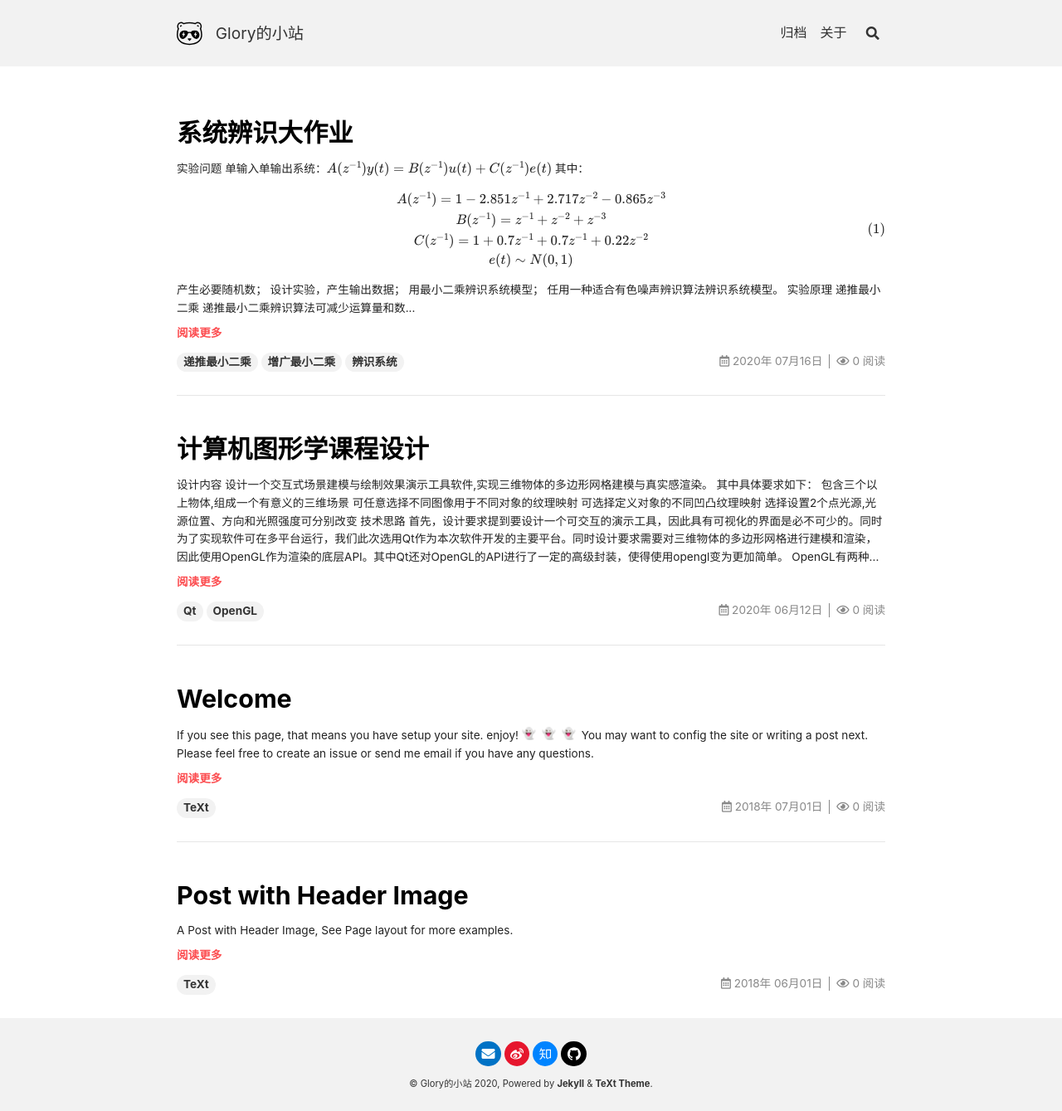
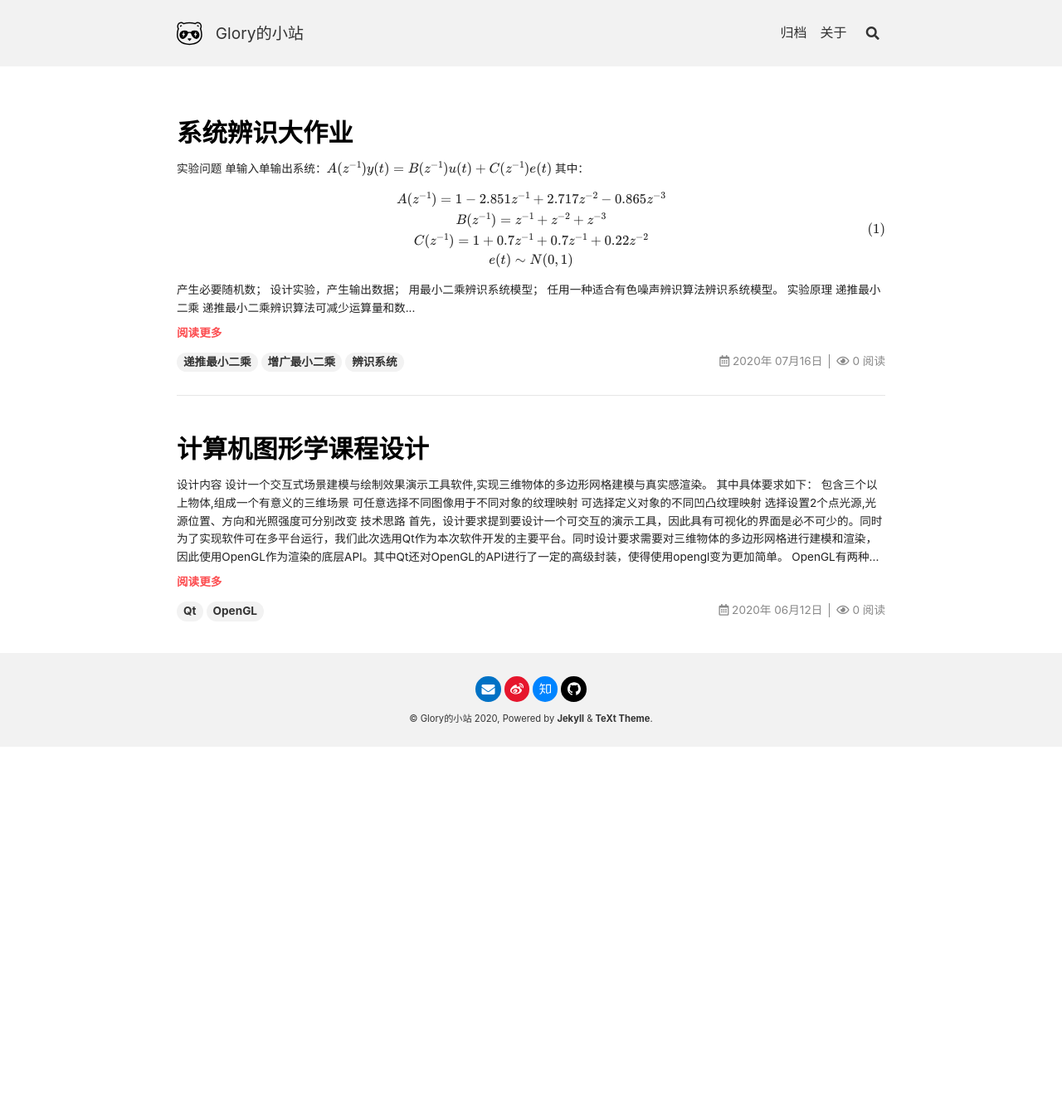
Before and after one commit to gloryhry/gloryhry.github.io, a Jekyll site: the page built from index.html, in a window 1280 px wide. Shown: the whole page at 83% size. Built offline with Jekyll 4.4.1, drawn with Linux system fonts in a browser that asks for light colours; nearby versions of some CDN libraries; emoji names are drawn with the system emoji font; formulas are drawn with MathJax 3; the list of posts is cut into pages by our own code; comment, search, counter and statistics services are not loaded; after the commit the page ends 900 px from its top, so only the background shows below that.

Commit message:
删除两个介绍和关于

````diff
--- a/_posts/2018-06-01-header-image.md
+++ /dev/null
@@ -1,12 +0,0 @@
----
-title: Post with Header Image
-tags: TeXt
-article_header:
-  type: cover
-  image:
-    src: /screenshot.jpg
----
-
-A Post with Header Image, See [Page layout](https://tianqi.name/jekyll-TeXt-theme/samples.html#page-layout) for more examples.
-
-<!--more-->
--- a/_posts/2018-07-01-welcome.md
+++ /dev/null
@@ -1,16 +0,0 @@
----
-title: Welcome
-tags: TeXt
----
-
-If you see this page, that means you have setup your site. enjoy! :ghost: :ghost: :ghost:
-
-You may want to [config the site](https://tianqi.name/jekyll-TeXt-theme/docs/en/configuration) or [writing a post](https://tianqi.name/jekyll-TeXt-theme/docs/en/writing-posts) next. Please feel free to [create an issue](https://github.com/kitian616/jekyll-TeXt-theme/issues) or [send me email](mailto:kitian616@outlook.com) if you have any questions.
-
-<!--more-->
-
----
-
-If you like TeXt, don't forget to give me a star. :star2:
-
-[![Star This Project](https://img.shields.io/github/stars/kitian616/jekyll-TeXt-theme.svg?label=Stars&style=social)](https://github.com/kitian616/jekyll-TeXt-theme/)
--- a/about.md
+++ b/about.md
@@ -26,49 +26,4 @@ titles:
 key: page-about
 ---
 
-![TeXt Theme](https://raw.githubusercontent.com/kitian616/jekyll-TeXt-theme/master/screenshots/TeXt-home.jpg)
-
-TeXt is a super customizable Jekyll theme for personal site, team site, blog, project, documentation, etc. Similar to iOS 11 style, it has large and prominent titles, round buttons and cards.
-
-```javascript
-(() => console.log('Hello, World!'))();
-```
-
-## Features
-
-- Responsive
-- Semantic HTML
-- Skins
-- Highlight Theme
-- Internationalization
-- Search
-- Table of contents
-- Authors
-- Additional styles (alert, tag, image, icon, button, grid, etc)
-- Extensions (audios, videos, slides, demos)
-- Markdown enhancements ([MathJax](https://www.mathjax.org/), [mermaid](https://mermaidjs.github.io/), [chartjs](http://www.chartjs.org/))
-- Sharing ([AddToAny](https://www.addtoany.com/), [AddThis](https://www.addthis.com/))
-- Comments ([Disqus](https://disqus.com/), [Gitalk](https://gitalk.github.io/), [Valine](https://valine.js.org/en/))
-- Pageview ([LeanCloud](https://leancloud.cn/))
-- Analytics ([Google Analytics](https://analytics.google.com/analytics/web/))
-- RSS ([jekyll-feed](https://github.com/jekyll/jekyll-feed))
-
-## Skins
-
-TeXt has 6 built-in skins, you can also set up your own skin.
-
-| `default` | `dark` | `forest` |
-| --- |  --- | --- |
-| ![Default](https://raw.githubusercontent.com/kitian616/jekyll-TeXt-theme/master/screenshots/skins_default.jpg) | ![Dark](https://raw.githubusercontent.com/kitian616/jekyll-TeXt-theme/master/screenshots/skins_dark.jpg) | ![Forest](https://raw.githubusercontent.com/kitian616/jekyll-TeXt-theme/master/screenshots/skins_forest.jpg) |
-
-| `ocean` | `chocolate` | `orange` |
-| --- |  --- | --- |
-| ![Ocean](https://raw.githubusercontent.com/kitian616/jekyll-TeXt-theme/master/screenshots/skins_ocean.jpg) | ![Chocolate](https://raw.githubusercontent.com/kitian616/jekyll-TeXt-theme/master/screenshots/skins_chocolate.jpg) | ![Orange](https://raw.githubusercontent.com/kitian616/jekyll-TeXt-theme/master/screenshots/skins_orange.jpg) |
-
-### Highlight Theme
-
-TeXt use [Tomorrow](https://github.com/chriskempson/tomorrow-theme) as the highlight theme.
-
-| `tomorrow` | `tomorrow-night` | `tomorrow-night-eighties` | `tomorrow-night-blue` | `tomorrow-night-bright` |
-| --- |  --- | --- | --- |  --- |
-| ![Tomorrow](https://raw.githubusercontent.com/kitian616/jekyll-TeXt-theme/master/screenshots/highlight_tomorrow.png) | ![Tomorrow Night](https://raw.githubusercontent.com/kitian616/jekyll-TeXt-theme/master/screenshots/highlight_tomorrow-night.png) | ![Tomorrow Night Eighties](https://raw.githubusercontent.com/kitian616/jekyll-TeXt-theme/master/screenshots/highlight_tomorrow-night-eighties.png) | ![Tomorrow Night Blue](https://raw.githubusercontent.com/kitian616/jekyll-TeXt-theme/master/screenshots/highlight_tomorrow-night-blue.png) | ![Tomorrow Night Bright](https://raw.githubusercontent.com/kitian616/jekyll-TeXt-theme/master/screenshots/highlight_tomorrow-night-bright.png) |
+待补充。。。
````
